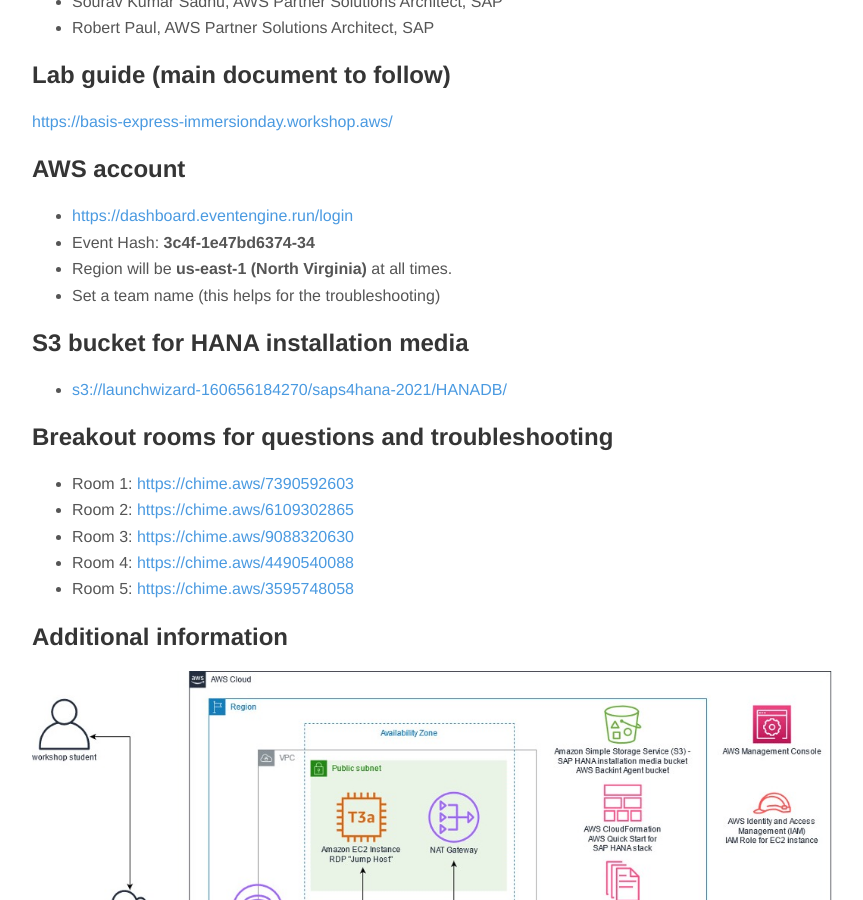
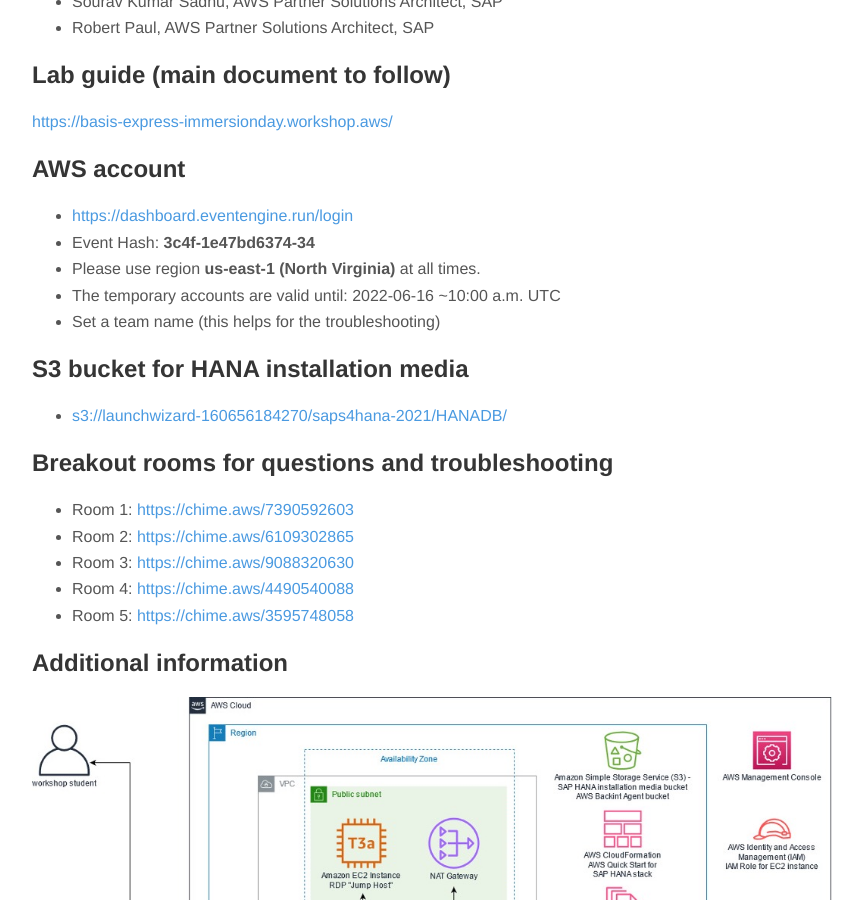
Before and after one commit to pauler285/pauler285.github.io, a Jekyll site: the page built from _posts/2022-06-14-aws-immersion-day.md, in a window 1280 px wide and 900 px high, scrolled down 496 px. Shown: the whole window, without its empty margins (208-1071 px from the left). Built offline with Jekyll 4.4.1, drawn with Linux system fonts in a browser that asks for light colours; nearby versions of some CDN libraries.

Commit message:
Account validity

```diff
--- a/_posts/2022-06-14-aws-immersion-day.md
+++ b/_posts/2022-06-14-aws-immersion-day.md
@@ -24,7 +24,8 @@ Backint Agent.
 
 * [https://dashboard.eventengine.run/login](https://dashboard.eventengine.run/login)
 * Event Hash: **3c4f-1e47bd6374-34**
-* Region will be **us-east-1 (North Virginia)** at all times.
+* Please use region **us-east-1 (North Virginia)** at all times.
+* The temporary accounts are valid until: 2022-06-16 ~10:00 a.m. UTC
 * Set a team name (this helps for the troubleshooting)
 
 ## S3 bucket for HANA installation media
```
